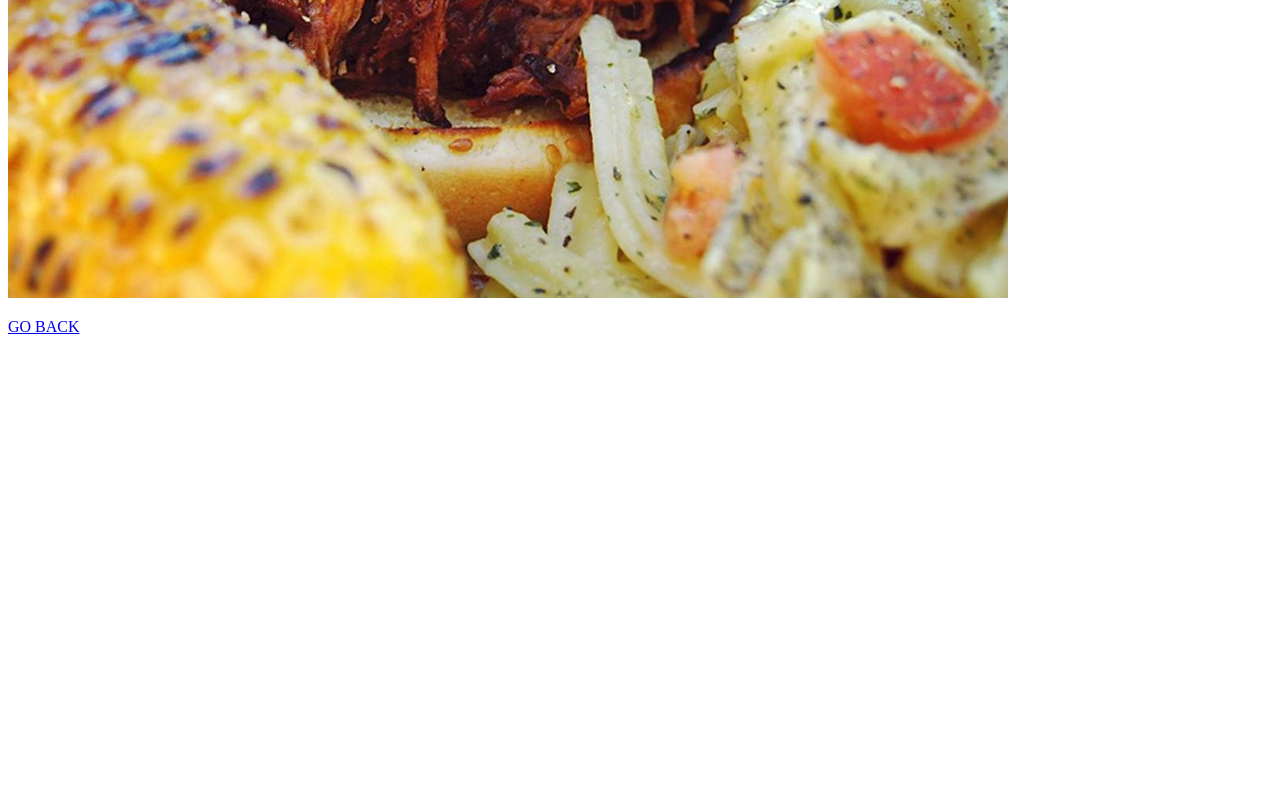
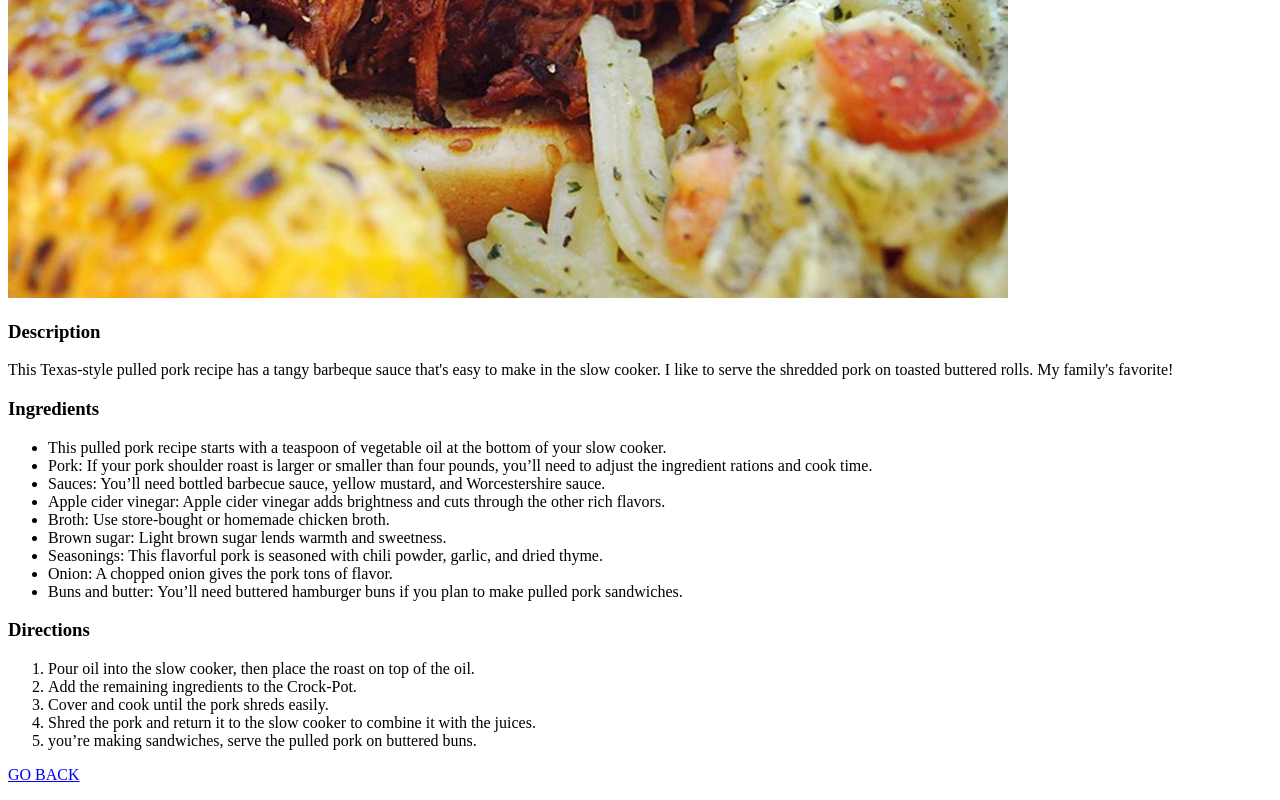
Before and after one commit to BR1KJS/odin-recipes, a plain HTML site: page recipes/slow-cooker-texas-pulled-pork.html in a window 1280 px wide. Shown: the part 532-1332 px from the top of the page. Before the commit the page ends 884 px from the top, so only its background shows below. Drawn offline with Linux system fonts and the light colour scheme.

Commit message:
add descriptions and ingredients

```diff
--- a/recipes/slow-cooker-texas-pulled-pork.html
+++ b/recipes/slow-cooker-texas-pulled-pork.html
@@ -6,9 +6,34 @@
 <title>Slow Cooker Texas Pulled Pork</title>
     <body>
         <h1>Slow Cooker Texas Pulled Pork</h1>
-        <p>
+
     <img src="slow-cooker-texas-pulled-pork.jpg">
-</p>
+    <h3>Description</h3>
+    <p>This Texas-style pulled pork recipe has a tangy barbeque sauce that's easy to make in the slow cooker. I like to serve the shredded pork on toasted buttered rolls. My family's favorite!</p>
+    <h3>Ingredients</h3>
+    <ul>
+        <li>This pulled pork recipe starts with a teaspoon of vegetable oil at the bottom of your slow cooker.</li>
+        <li>Pork: If your pork shoulder roast is larger or smaller than four pounds, you’ll need to adjust the ingredient rations and cook time.</li>
+        <Li>Sauces: You’ll need bottled barbecue sauce, yellow mustard, and Worcestershire sauce.</Li>
+        <Li>Apple cider vinegar: Apple cider vinegar adds brightness and cuts through the other rich flavors.</Li>
+        <li>Broth: Use store-bought or homemade chicken broth.</li>
+        <li>Brown sugar: Light brown sugar lends warmth and sweetness.</li>
+        <li>Seasonings: This flavorful pork is seasoned with chili powder, garlic, and dried thyme.</li>
+        <li>Onion: A chopped onion gives the pork tons of flavor.</li>
+        <li>Buns and butter: You’ll need buttered hamburger buns if you plan to make pulled pork sandwiches.</li>
+
+    </ul>
+    <h3>Directions</h3>
+    <ol>
+
+        <li>Pour oil into the slow cooker, then place the roast on top of the oil. </li>
+        <li>Add the remaining ingredients to the Crock-Pot.</li>
+        <li>Cover and cook until the pork shreds easily. </li>
+        <li>Shred the pork and return it to the slow cooker to combine it with the juices.</li>
+        <li>you’re making sandwiches, serve the pulled pork on buttered buns. </li>
+
+    </ol>
+
     <p>
         <a href="..">GO BACK</a>
     </p>
```
Also changed, not shown: recipes/Pesto Grilled Cheese Sandwich.html (+25 -0 lines), recipes/ground-beef-curry-noodle.html (+34 -0 lines).
